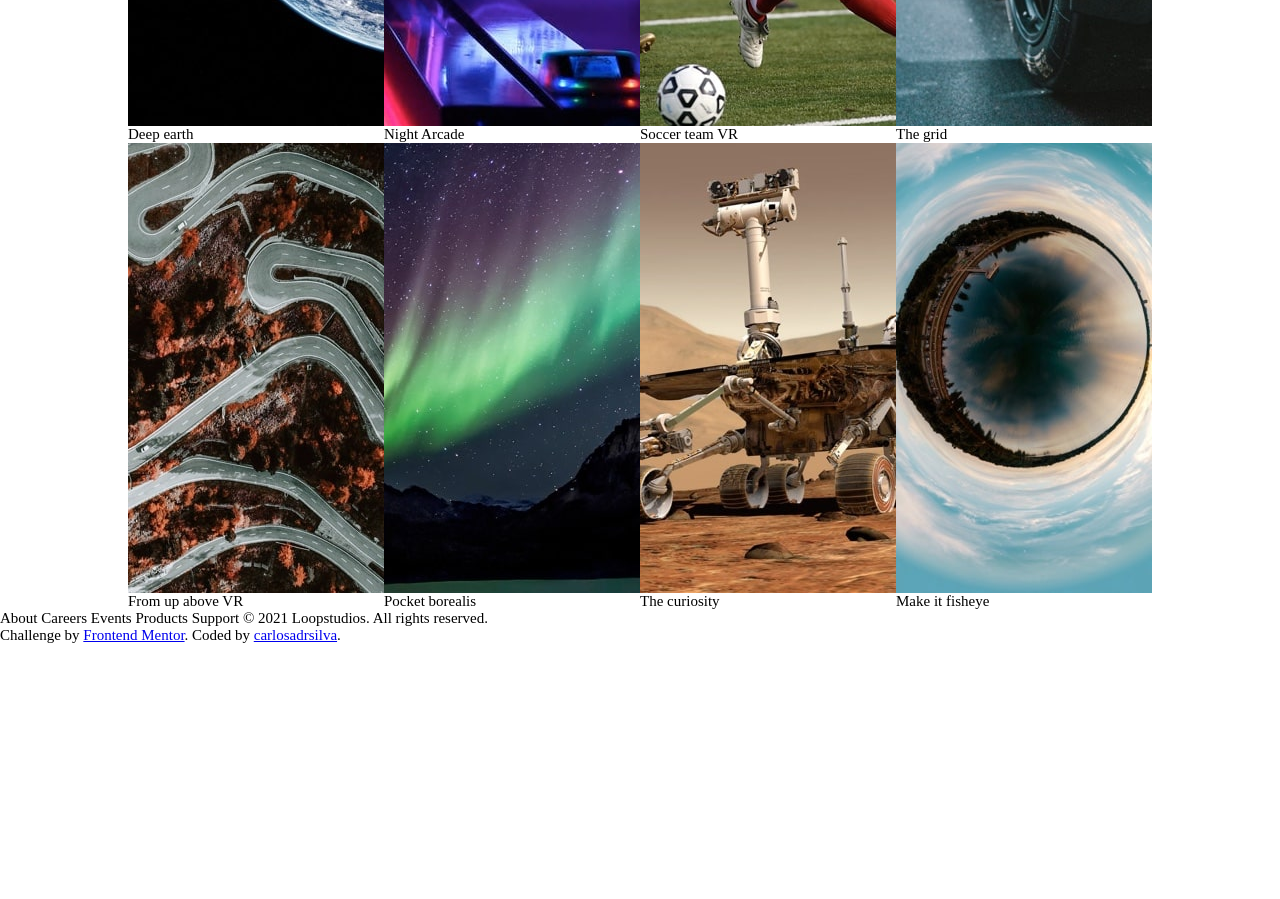
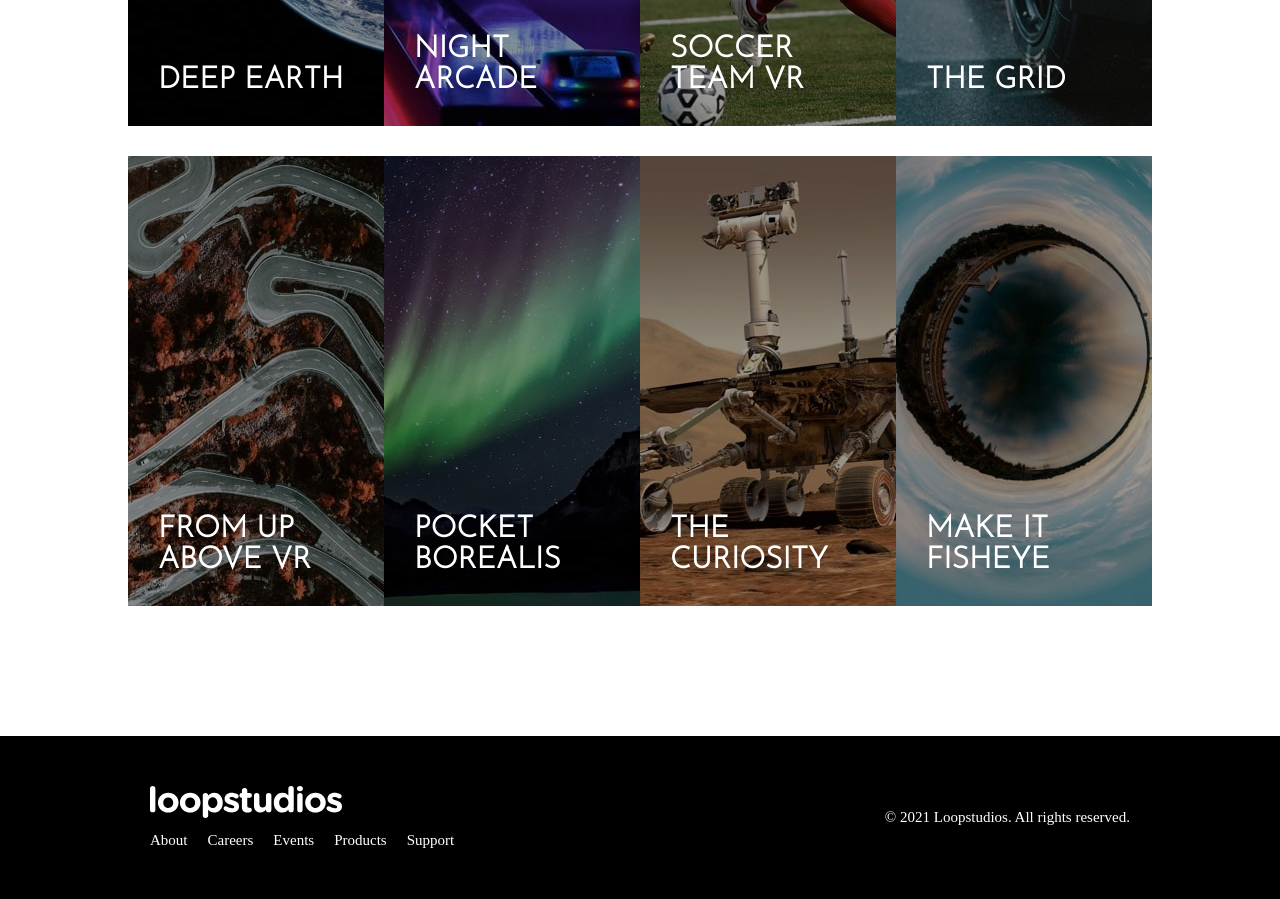
Before and after one commit to Puidor/loopstudios-landing-page-main, a plain HTML site: page index.html in a window 1280 px wide. Shown: the part 1740-2639 px from the top of the page. Before the commit the page ends 2384 px from the top, so only its background shows below. Drawn offline with Linux system fonts and the light colour scheme.

Commit message:
Desktop Version Without Icons

```diff
--- a/index.html
+++ b/index.html
@@ -76,65 +76,74 @@
               src="./images/desktop/image-deep-earth.jpg"
               alt="Card Deep Earth"
             />
-            <span>Deep earth</span>
+            <h1>Deep earth</h1>
           </div>
           <div class="creations-card">
             <img
               src="./images/desktop/image-night-arcade.jpg"
               alt="Card Night Arcade"
             />
-            <span>Night Arcade</span>
+            <h1>Night Arcade</h1>
           </div>
           <div class="creations-card">
             <img
               src="./images/desktop/image-soccer-team.jpg"
               alt="Card Soccer team VR"
             />
-            <span>Soccer team VR</span>
+            <h1>Soccer team VR</h1>
           </div>
           <div class="creations-card">
             <img src="./images/desktop/image-grid.jpg" alt="Card The grid" />
-            <span>The grid</span>
+            <h1>The grid</h1>
           </div>
           <div class="creations-card">
             <img
               src="./images/desktop/image-from-above.jpg"
               alt="Card From up above VR"
             />
-            <span>From up above VR</span>
+            <h1>From up above VR</h1>
           </div>
           <div class="creations-card">
             <img
               src="./images/desktop/image-pocket-borealis.jpg"
               alt="Card Pocket borealis"
             />
-            <span>Pocket borealis</span>
+            <h1>Pocket borealis</h1>
           </div>
           <div class="creations-card">
             <img
               src="./images/desktop/image-curiosity.jpg"
               alt="Card The curiosity"
             />
-            <span>The curiosity</span>
+            <h1>The curiosity</h1>
           </div>
           <div class="creations-card">
             <img
               src="./images/desktop/image-fisheye.jpg"
               alt="Card Make it fisheye"
             />
-            <span>Make it fisheye</span>
+            <h1>Make it fisheye</h1>
           </div>
         </div>
       </div>
     </main>
-    About Careers Events Products Support © 2021 Loopstudios. All rights
-    reserved.
 
-    <div class="attribution">
-      Challenge by
-      <a href="https://www.frontendmentor.io?ref=challenge" target="_blank"
-        >Frontend Mentor</a
-      >. Coded by <a href="#">carlosadrsilva</a>.
-    </div>
+    <!-- FOOTER ========================================== -->
+    <footer>
+      <div class="footer-left">
+        <img src="./images/logo.svg" alt="Logomarca do rodapé" />
+        <div class="footer-menu">
+          <ul>
+            <li>About</li>
+            <li>Careers</li>
+            <li>Events</li>
+            <li>Products</li>
+            <li>Support</li>
+          </ul>
+        </div>
+      </div>
+
+      <div class="footer-right">© 2021 Loopstudios. All rights reserved.</div>
+    </footer>
   </body>
 </html>
--- a/styles/style.css
+++ b/styles/style.css
@@ -159,4 +159,72 @@ header .header-title:hover {
 .creations-card {
   display: flex;
   flex-direction: column;
+
+  position: relative;
+
+  margin-bottom: 3rem;
 }
+
+.creations-card img {
+  display: block;
+}
+
+.creations-card h1 {
+  font-family: "Josefin Sans", sans-serif;
+  text-transform: uppercase;
+  /* font-size: larger; */
+
+  position: absolute;
+  top: 0;
+  left: 0;
+
+  display: flex;
+  align-items: flex-end;
+
+  width: 100%;
+  height: 100%;
+
+  padding: 3rem;
+
+  color: var(--White);
+
+  background: rgba(0, 0, 0, 0.4);
+
+  cursor: pointer;
+  transition: background 0.24s;
+}
+
+.creations-card h1:hover {
+  background: rgba(0, 0, 0, 0);
+}
+
+/*FOOTER =============================== */
+footer {
+  display: flex;
+  align-items: center;
+  justify-content: space-between;
+  margin-top: 10rem;
+
+  padding: 5rem 15rem;
+
+  background-color: var(--Black);
+  color: var(--White);
+}
+
+.footer-menu ul {
+  list-style-type: none;
+
+  display: flex;
+  align-items: center;
+  justify-content: space-between;
+}
+
+.footer-menu ul li {
+  margin-top: 1rem;
+  margin-right: 2rem;
+  cursor: pointer;
+}
+
+.footer-menu ul li:hover {
+  opacity: 0.7;
+}
```
